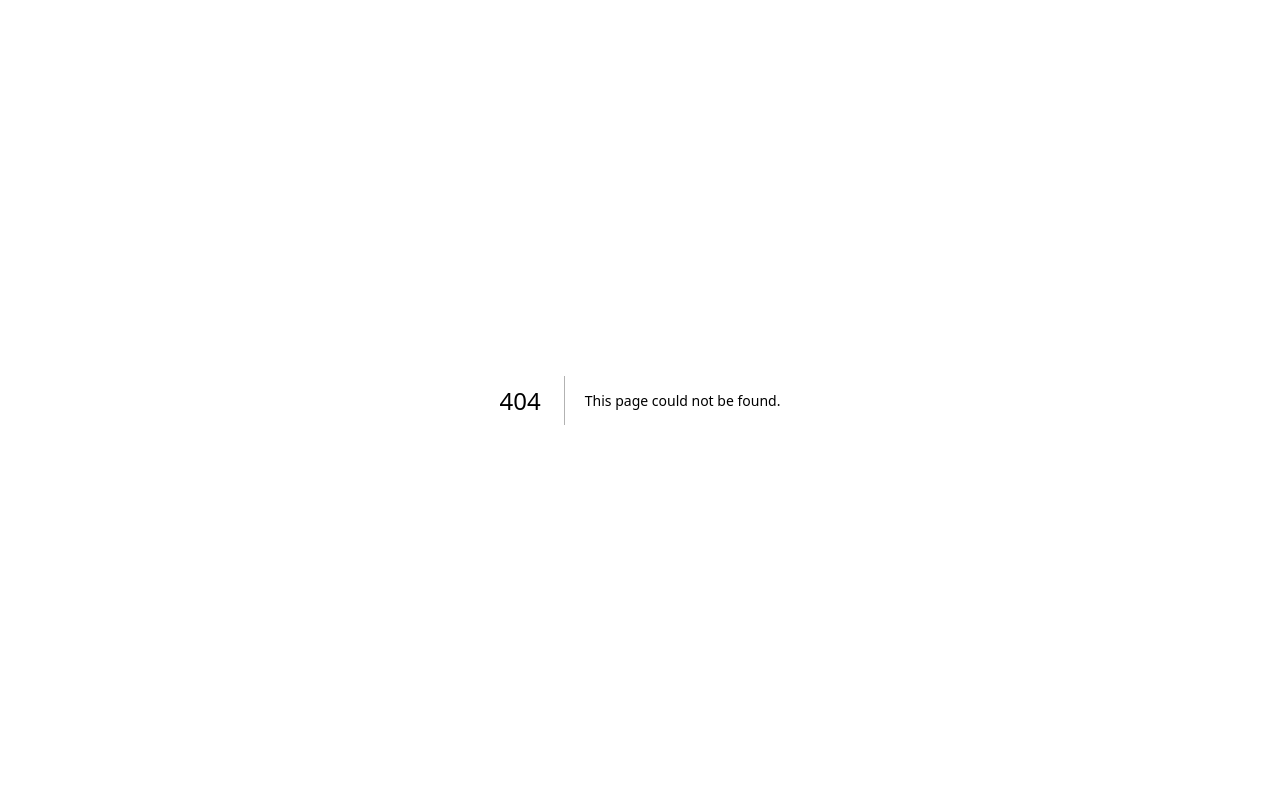
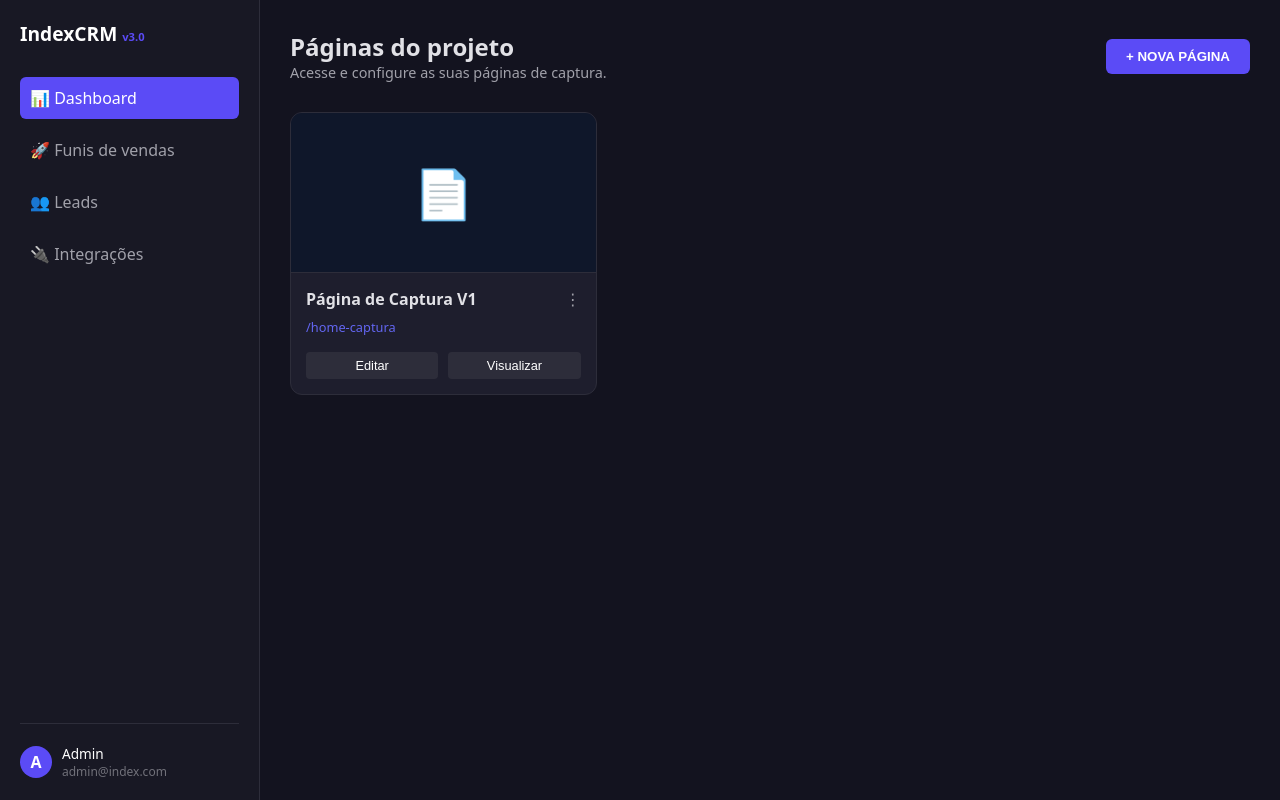
Before and after one commit to Matheus-Dev-Souza/IndexCRM, a Next.js app: page /1/dashboard/pages in a window 1280 px wide. Before the commit this address had no page. Built offline with nearby package versions, Linux system fonts and the light colour scheme.

Commit message:
feat: add pages dash

```diff
--- /dev/null
+++ b/src/app/[locale]/(dashboard)/dashboard/pages/page.tsx
@@ -0,0 +1,39 @@
+export default function PagesProjectPage() {
+  return (
+    <div style={{ padding: '30px', maxWidth: '1400px', margin: '0 auto', color: '#e1e1e6' }}>
+
+      <div style={{ display: 'flex', justifyContent: 'space-between', alignItems: 'center', marginBottom: '30px' }}>
+         <div>
+            <h1 style={{ fontSize: '1.5rem', fontWeight: 'bold' }}>Páginas do projeto</h1>
+            <p style={{ color: '#a1a1aa', fontSize: '0.9rem' }}>Acesse e configure as suas páginas de captura.</p>
+         </div>
+         <button style={{ background: '#5b4bf6', border: 'none', color: 'white', padding: '10px 20px', borderRadius: '6px', fontWeight: 'bold', cursor: 'pointer' }}>+ NOVA PÁGINA</button>
+      </div>
+
+      <div style={{ display: 'grid', gridTemplateColumns: 'repeat(auto-fill, minmax(300px, 1fr))', gap: '20px' }}>
+
+         {/* Card de Página 1 */}
+         <div style={{ background: '#1e1e2d', borderRadius: '12px', border: '1px solid #2d2d3a', overflow: 'hidden', cursor: 'pointer', transition: 'transform 0.2s' }}>
+            {/* Thumbnail simulada */}
+            <div style={{ height: '160px', background: '#0f172a', display: 'flex', alignItems: 'center', justifyContent: 'center', borderBottom: '1px solid #2d2d3a' }}>
+               <span style={{ fontSize: '3rem' }}>📄</span>
+            </div>
+
+            <div style={{ padding: '15px' }}>
+               <div style={{ display: 'flex', justifyContent: 'space-between', alignItems: 'start' }}>
+                  <h3 style={{ fontSize: '1rem', margin: '0 0 5px 0' }}>Página de Captura V1</h3>
+                  <span style={{ color: '#a1a1aa' }}>⋮</span>
+               </div>
+               <span style={{ fontSize: '0.8rem', color: '#6366f1' }}>/home-captura</span>
+
+               <div style={{ marginTop: '15px', display: 'flex', gap: '10px' }}>
+                  <button style={{ flex: 1, background: '#2d2d3a', border: 'none', color: 'white', padding: '6px', borderRadius: '4px', fontSize: '0.8rem' }}>Editar</button>
+                  <button style={{ flex: 1, background: '#2d2d3a', border: 'none', color: 'white', padding: '6px', borderRadius: '4px', fontSize: '0.8rem' }}>Visualizar</button>
+               </div>
+            </div>
+         </div>
+
+      </div>
+    </div>
+  );
+}
```
